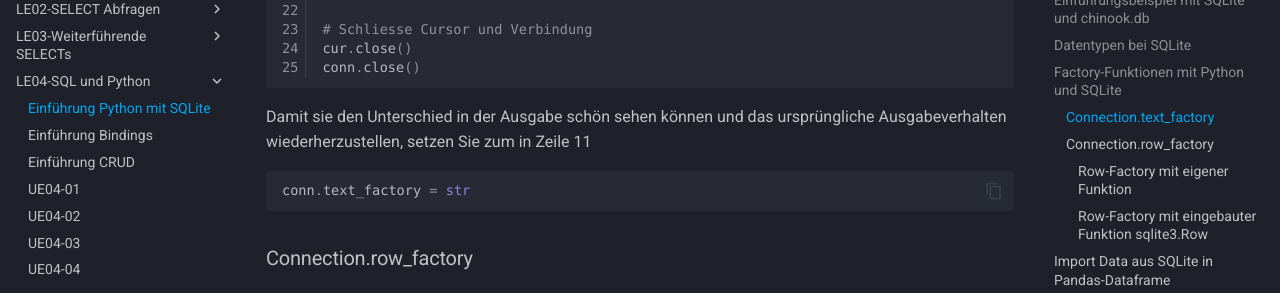
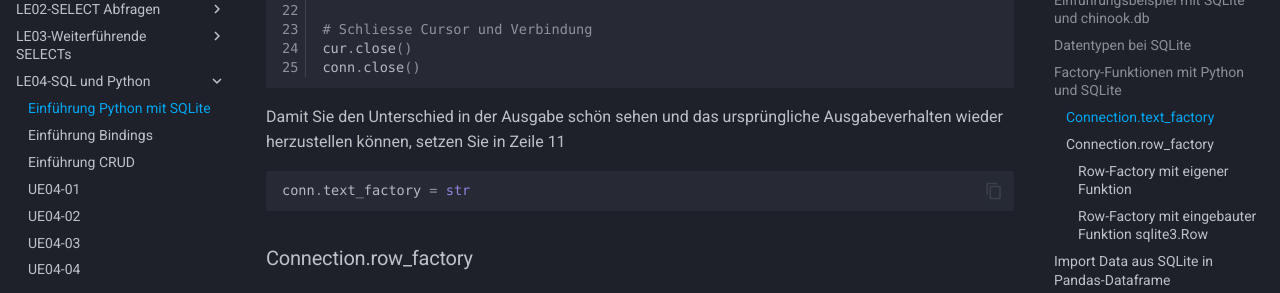
Before and after one commit to tjaeggi/btw2201_databases, an MkDocs documentation site: the page built from docs/LE04-EinfPythonSQLite.md, in a window 1280 px wide and 900 px high, scrolled down 3388 px. Shown: the part 153-446 px from the top of the window. Built offline with MkDocs 1.6.1 and Material for MkDocs 9.7.7, drawn with Linux system fonts in a browser that asks for light colours; emoji names are drawn with the system emoji font; some web fonts are replaced.

Commit message:
Wed Oct 16 02:22:59 AM CEST 2024

````diff
--- a/docs/LE04-EinfPythonSQLite.md
+++ b/docs/LE04-EinfPythonSQLite.md
@@ -148,7 +148,7 @@ conn.close()
 
 ```
 
-Damit sie den Unterschied in der Ausgabe schön sehen können und das ursprüngliche Ausgabeverhalten wiederherzustellen, setzen Sie zum in Zeile 11
+Damit Sie den Unterschied in der Ausgabe schön sehen und das ursprüngliche Ausgabeverhalten wieder herzustellen können, setzen Sie in Zeile 11
 
 ```py title=""
 conn.text_factory = str
````
